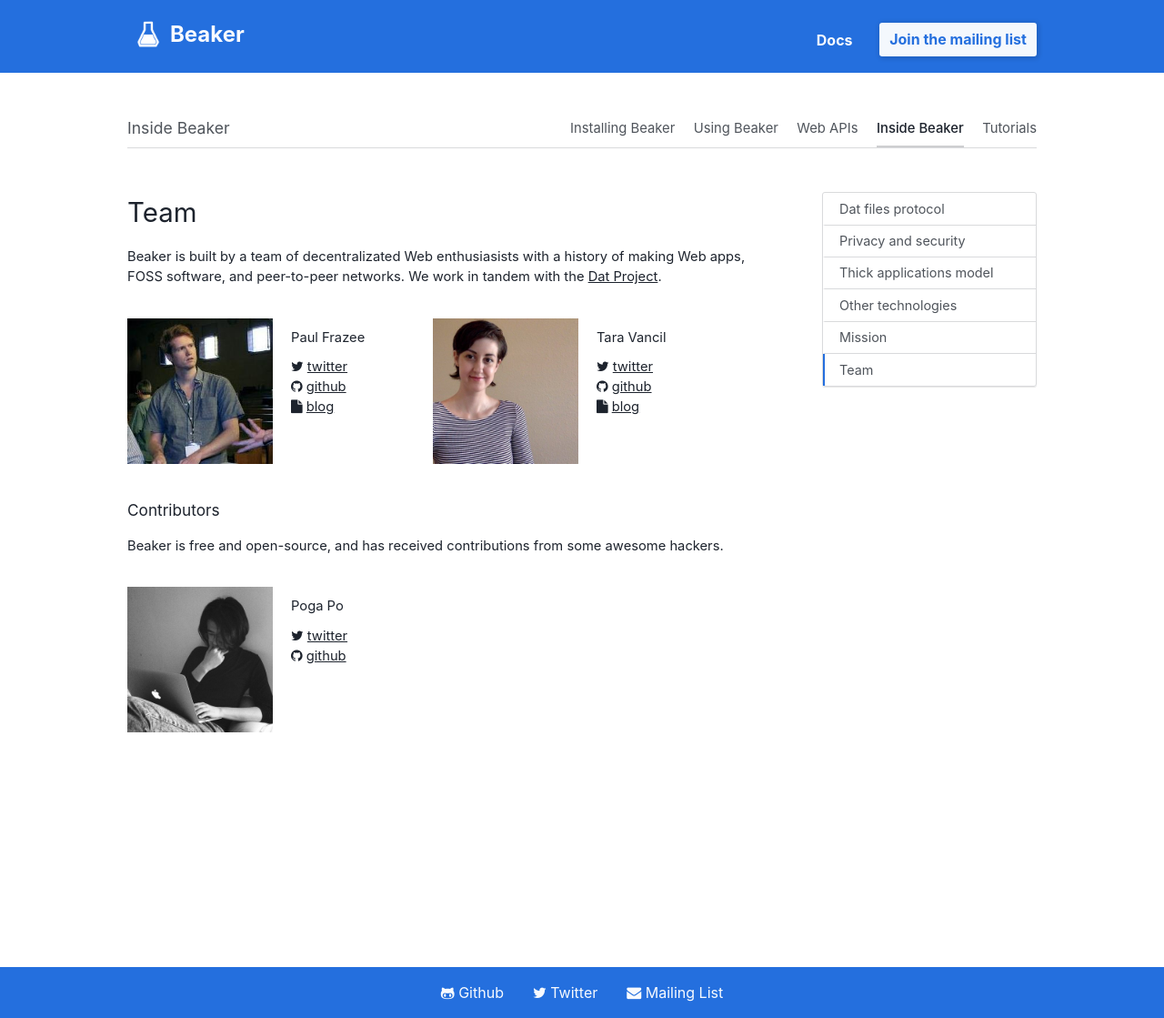
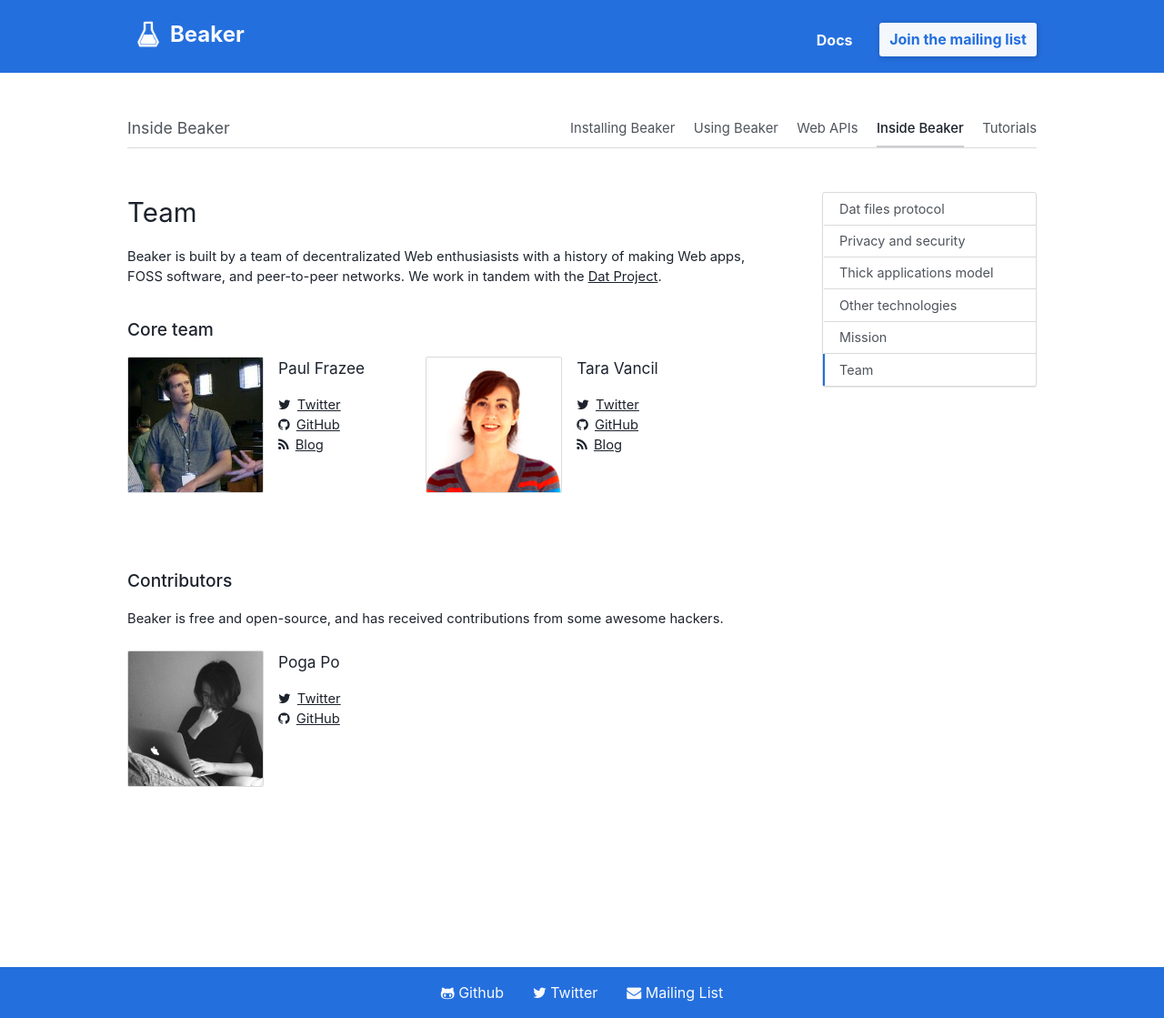
Before and after one commit to beakerbrowser/beakerbrowser.com, a Jekyll site: the page built from _docs/inside-beaker/team.md, in a window 1280 px wide. Shown: the whole page at 91% size. Built offline with Jekyll 4.4.1, drawn with Linux system fonts in a browser that asks for light colours.

Commit message:
Update team page

```diff
--- a/_docs/inside-beaker/team.md
+++ b/_docs/inside-beaker/team.md
@@ -7,37 +7,70 @@
 
 Beaker is built by a team of decentralizated Web enthusiasists with a history of making Web apps, FOSS software, and peer-to-peer networks. We work in tandem with the [Dat Project](https://datproject.org).
 
+
+## Core team
+
 <div class="team-members">
   <div class="team-member">
-    <div><img src="/img/team/pfrazee.png"></div>
-    <div>
-      <h4>Paul Frazee</h4>
-      <p><span class="fa fa-twitter"></span> <a href="https://twitter.com/pfrazee">twitter</a></p>
-      <p><span class="fa fa-github"></span> <a href="https://github.com/pfrazee">github</a></p>
-      <p><span class="fa fa-file"></span> <a href="https://pfrazee.github.io">blog</a></p>
+    <img src="/img/team/pfrazee.png">
+    <div class="info">
+      <h3>Paul Frazee</h3>
+      <ul>
+        <li>
+          <i class="fa fa-twitter"></i>
+          <a href="https://twitter.com/pfrazee">Twitter</a>
+        </li>
+        <li>
+          <i class="fa fa-github"></i>
+          <a href="https://github.com/pfrazee">GitHub</a>
+        </li>
+        <li>
+          <i class="fa fa-rss"></i>
+          <a href="https://pfrazee.github.io">Blog</a>
+        </li>
+      </ul>
     </div>
   </div>
 
   <div class="team-member">
-    <div><img src="/img/team/tvancil.jpg"></div>
-    <div>
-      <h4>Tara Vancil</h4>
-      <p><span class="fa fa-twitter"></span> <a href="https://twitter.com/taravancil">twitter</a></p>
-      <p><span class="fa fa-github"></span> <a href="https://github.com/taravancil">github</a></p>
-      <p><span class="fa fa-file"></span> <a href="https://taravancil.com/">blog</a></p>
+    <img src="/img/team/taravancil.jpg">
+    <div class="info">
+      <h3>Tara Vancil</h3>
+      <ul>
+        <li>
+          <i class="fa fa-twitter"></i>
+          <a href="https://twitter.com/taravancil">Twitter</a>
+        </li>
+        <li>
+          <i class="fa fa-github"></i>
+          <a href="https://github.com/taravancil">GitHub</a>
+        </li>
+        <li>
+          <i class="fa fa-rss"></i>
+          <a href="https://taravancil.com/">Blog</a>
+        </li>
+      </ul>
     </div>
   </div>
 </div>
 
-### Contributors
+## Contributors
 
 Beaker is free and open-source, and has received contributions from some awesome hackers.
 
 <div class="team-member">
-  <div><img src="/img/team/pogapo.jpg"></div>
-  <div>
-    <h4>Poga Po</h4>
-    <p><span class="fa fa-twitter"></span> <a href="https://twitter.com/devpoga">twitter</a></p>
-    <p><span class="fa fa-github"></span> <a href="https://github.com/poga">github</a></p>
+  <img src="/img/team/pogapo.jpg">
+  <div class="info">
+    <h3>Poga Po</h3>
+    <ul>
+      <li>
+        <i class="fa fa-twitter"></i>
+        <a href="https://twitter.com/devpoga">Twitter</a>
+      </li>
+      <li>
+        <i class="fa fa-github"></i>
+        <a href="https://github.com/poga">GitHub</a>
+      </li>
+    </ul>
   </div>
 </div>
--- a/css/pages/_team.scss
+++ b/css/pages/_team.scss
@@ -1,27 +1,40 @@
-.team-member {
-  display: flex;
-  margin-right: 50px;
-  div {
-    margin: 10px 10px 0;
-    &:first-child {
-      margin-left: 0;
-    }
-  }
-  img {
-    width: 160px;
-  }
-  h4 {
-    margin: 10px 0 !important;
-  }
-  p {
-    margin: 0 !important;
+.team-members {
+  display: block;
+
+  @media (min-width: 950px) {
+    display: flex;
   }
 }
 
-.team-members {
+.team-member {
   display: flex;
+  margin: 0 50px 50px 0;
 
-  @media (max-width: 950px) {
-    display: block;
+  img {
+    width: 150px;
+    height: 150px;
+    border-radius: 2px;
+    border: 1px solid $gray--mid;
+  }
+
+  .info {
+    margin-left: 1rem;
+  }
+
+  h3 {
+    margin-top: 0;
+  }
+
+  ul {
+    list-style: none;
+    margin-left: 0 !important;
+  }
+
+  i {
+    margin-right: 3px;
+  }
+
+  a {
+    text-decoration: underline;
   }
 }
```
Also changed, not shown: img/team/taravancil.jpg (added), img/team/tvancil.jpg (deleted).
